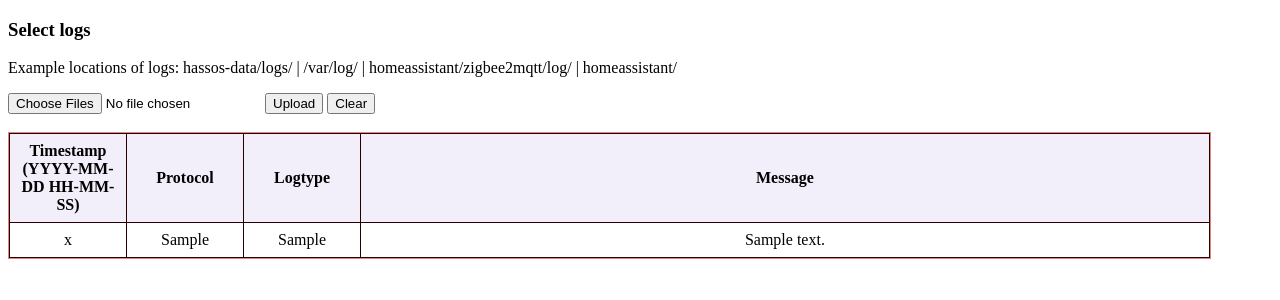
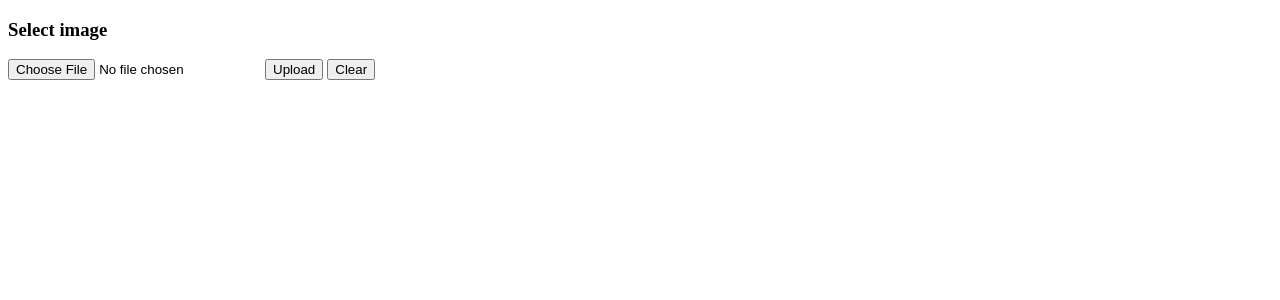
Before and after one commit to antonkook/LogHAnalyzer, a Flask app: page / in a window 1280 px wide. Shown: the top 300 px of the page. Run offline with Flask 3, Linux system fonts and the light colour scheme; tables that the repository leaves empty hold one stand-in row (values such as "Sample post").

Commit message:
removing old stuff

```diff
--- a/app.py
+++ b/app.py
@@ -2,6 +2,10 @@ import os
 import magic
 from flask import Flask, render_template, request, redirect
 from flask_sqlalchemy import SQLAlchemy
+
+# TODO will need
+# with open("image", "rb") as f:
+#     data = f.read(4096)
 
 # app
 app = Flask(__name__)
@@ -12,203 +16,205 @@ db = SQLAlchemy(app)
 
 # directories
 UPLOAD_DIR = "uploads"
-JOURNAL_DIR = "journals"
-CONFIG_DIR = "config"
+# JOURNAL_DIR = "journals"
+# CONFIG_DIR = "config"
 
 # mime types
-JOURNAL_TYPE = 'application/x-linux-journal'
+# JOURNAL_TYPE = 'application/x-linux-journal'
 
 # constants
-MIN_PARTS_JOURNAL = 8
-MIN_PARTS_LOG = 3
-NETWORK_KEY_OFFSET = 16
-EXT_PAN_ID_OFFSET = 8
+# MIN_PARTS_JOURNAL = 8
+# MIN_PARTS_LOG = 3
+# NETWORK_KEY_OFFSET = 16
+# EXT_PAN_ID_OFFSET = 8
 
 
 ### database models
-class LogEntry(db.Model):
-    __tablename__ = "log_entries"
-    id = db.Column(db.Integer, primary_key=True)
-    timestamp = db.Column(db.String)
-    protocol = db.Column(db.String)
-    logtype = db.Column(db.String)
-    message = db.Column(db.String)
+# class LogEntry(db.Model):
+#     __tablename__ = "log_entries"
+#     id = db.Column(db.Integer, primary_key=True)
+#     timestamp = db.Column(db.String)
+#     protocol = db.Column(db.String)
+#     logtype = db.Column(db.String)
+#     message = db.Column(db.String)
 
 
-class ConfigEntry(db.Model):
-    __tablename__ = "config_entries"
-    id = db.Column(db.Integer, primary_key=True)
-    filename = db.Column(db.String)
-    infotype = db.Column(db.String)
-    value = db.Column(db.String)
+# class ConfigEntry(db.Model):
+#     __tablename__ = "config_entries"
+#     id = db.Column(db.Integer, primary_key=True)
+#     filename = db.Column(db.String)
+#     infotype = db.Column(db.String)
+#     value = db.Column(db.String)
 
 
 ### web
 @app.route("/", methods=['GET'])
 def index():
     # fetch all uploaded log entries and render
-    log_entries = LogEntry.query.order_by(LogEntry.timestamp).all()
-    config_entries = ConfigEntry.query.order_by(ConfigEntry.infotype).all()
-    return render_template("index.html", log_entries=log_entries, config_entries=config_entries)
+    # log_entries = LogEntry.query.order_by(LogEntry.timestamp).all()
+    # config_entries = ConfigEntry.query.order_by(ConfigEntry.infotype).all()
+    return render_template("index.html")
+    # return render_template("index.html", log_entries=log_entries, config_entries=config_entries)
 
 
-@app.route("/uploadlogs", methods=['POST'])
-def upload_logs():
+@app.route("/uploadimage", methods=['POST'])
+def upload_image():
     # make sure uploads folder exists and create it if it doesn't
     os.makedirs(UPLOAD_DIR, exist_ok=True)
 
-    is_uploaded: bool = False
-    filetype: str = None
+    # is_uploaded: bool = False
+    # filetype: str = None
 
     # retrieve uploaded files
-    uploaded_files = request.files.getlist("logfiles")
+    uploaded_file = request.files.get("image")
+    #uploaded_files = request.files.getlist("image")
 
-    for f in uploaded_files:
-        is_uploaded = True
+    # for f in uploaded_files:
+    # is_uploaded = True
 
-        # secure file
-        rel_path = f.filename
-        safe_path = os.path.normpath(rel_path)
+    # secure file
+    # rel_path = f.filename
+    # safe_path = os.path.normpath(rel_path)
 
-        # prevent directory traversal attacks
-        if safe_path in (".", "..") or not f.filename:
-            continue
+    # # prevent directory traversal attacks
+    # if safe_path in (".", "..") or not f.filename:
+    #     continue
 
-        # save file
-        full_path = os.path.join(UPLOAD_DIR, safe_path)
-        os.makedirs(os.path.dirname(full_path), exist_ok=True)
-        f.save(full_path)
+    # # save file
+    # full_path = os.path.join(UPLOAD_DIR, safe_path)
+    # os.makedirs(os.path.dirname(full_path), exist_ok=True)
+    # f.save(full_path)
 
-        # get filetype
-        filetype = magic.from_file(f'{full_path}', mime = True)
+    # # get filetype
+    # filetype = magic.from_file(f'{full_path}', mime = True)
 
-        # process the journal file using journalctl if journal-file
-        if filetype == JOURNAL_TYPE:
-            os.system(f"journalctl --file={full_path} >> {JOURNAL_DIR}/journal.log")
-        else:
-            os.system(f"cat {full_path} >> {JOURNAL_DIR}/journal.log")
+    # process the journal file using journalctl if journal-file
+    # if filetype == JOURNAL_TYPE:
+    #     os.system(f"journalctl --file={full_path} >> {JOURNAL_DIR}/journal.log")
+    # else:
+    #     os.system(f"cat {full_path} >> {JOURNAL_DIR}/journal.log")
 
     # create database entries y
-    if is_uploaded:
-        create_log_entries(filetype)
-        remove_journal()
+    # if is_uploaded:
+    #     create_log_entries(filetype)
+    #     remove_journal()
 
     return redirect('/')
 
 
-@app.route("/clearlogs", methods=['GET'])
+@app.route("/clear", methods=['GET'])
 def remove_db_entries():
-    with app.app_context():
-            db.session.query(LogEntry).delete()
-            db.session.commit()
+    # with app.app_context():
+    #         db.session.query(LogEntry).delete()
+    #         db.session.commit()
     return redirect('/')
 
 
-@app.route("/uploadconfigfiles", methods=['POST'])
-def upload_config_files():
-    # make sure uploads folder exists and create it if it doesn't
-    os.makedirs(UPLOAD_DIR, exist_ok=True)
+# @app.route("/uploadconfigfiles", methods=['POST'])
+# def upload_config_files():
+#     # make sure uploads folder exists and create it if it doesn't
+#     os.makedirs(UPLOAD_DIR, exist_ok=True)
 
-    # retrieve uploaded files
-    f = request.files.get("configfiles")
+#     # retrieve uploaded files
+#     f = request.files.get("configfiles")
 
-    if f:
+#     if f:
 
-        # secure file
-        rel_path = f.filename
-        safe_path = os.path.normpath(rel_path)
+#         # secure file
+#         rel_path = f.filename
+#         safe_path = os.path.normpath(rel_path)
 
-        # prevent directory traversal attacks
-        if safe_path in (".", "..") or not f.filename:
-            return redirect('/')
+#         # prevent directory traversal attacks
+#         if safe_path in (".", "..") or not f.filename:
+#             return redirect('/')
 
-         # save file
-        full_path = os.path.join(UPLOAD_DIR, safe_path)
-        os.makedirs(os.path.dirname(full_path), exist_ok=True)
-        f.save(full_path)
+#          # save file
+#         full_path = os.path.join(UPLOAD_DIR, safe_path)
+#         os.makedirs(os.path.dirname(full_path), exist_ok=True)
+#         f.save(full_path)
 
-        # TODO consider removing and use the filepath instead? (as parameter)
-        os.system(f"cat {full_path} >> {CONFIG_DIR}/config.log")
+#         # TODO consider removing and use the filepath instead? (as parameter)
+#         os.system(f"cat {full_path} >> {CONFIG_DIR}/config.log")
 
-        # create database entries
-        # create_config_entries(f.filename)
-        # remove_config()
+#         # create database entries
+#         # create_config_entries(f.filename)
+#         # remove_config()
 
-    return redirect('/')
+#     return redirect('/')
 
 
-@app.route("/clearconfigfiles", methods=['GET'])
-def clear_config_files():
-    with app.app_context():
-            db.session.query(ConfigEntry).delete()
-            db.session.commit()
-    return redirect('/')
+# @app.route("/clearconfigfiles", methods=['GET'])
+# def clear_config_files():
+#     with app.app_context():
+#             db.session.query(ConfigEntry).delete()
+#             db.session.commit()
+#     return redirect('/')
 
 
-def create_log_entries(filetype):
-    journal_log_path = os.path.join(JOURNAL_DIR, "journal.log")
-    with open(journal_log_path, 'r') as f:
-        for line in f:
-            # declare variables
-            timestamp: str = None
-            protocol: str = None
-            logtype: str = None
-            message: str = None
+# def create_log_entries(filetype):
+#     journal_log_path = os.path.join(JOURNAL_DIR, "journal.log")
+#     with open(journal_log_path, 'r') as f:
+#         for line in f:
+#             # declare variables
+#             timestamp: str = None
+#             protocol: str = None
+#             logtype: str = None
+#             message: str = None
 
-            # split line into parts
-            parts = line.split()
+#             # split line into parts
+#             parts = line.split()
 
-            # filter out unneeded logs
-            if filetype == JOURNAL_TYPE:
-                # skip if malformed
-                if len(parts) < MIN_PARTS_JOURNAL:
-                    continue
-                match_words = ["audit", "kernel", "hass", "homeassistant", "fstrim", "systemd", "mosquitto", "rauc", "config", "vscode"]
-                to_match = parts[4]
-                if any(word in to_match.lower() for word in match_words):
-                    continue
-            else:
-                if len(parts) < MIN_PARTS_LOG:
-                    continue
+#             # filter out unneeded logs
+#             if filetype == JOURNAL_TYPE:
+#                 # skip if malformed
+#                 if len(parts) < MIN_PARTS_JOURNAL:
+#                     continue
+#                 match_words = ["audit", "kernel", "hass", "homeassistant", "fstrim", "systemd", "mosquitto", "rauc", "config", "vscode"]
+#                 to_match = parts[4]
+#                 if any(word in to_match.lower() for word in match_words):
+#                     continue
+#             else:
+#                 if len(parts) < MIN_PARTS_LOG:
+#                     continue
 
-            # get the protocol
-            protocol = handle_protocol(parts)
+#             # get the protocol
+#             protocol = handle_protocol(parts)
 
-             # extract logtype and message
-            logtype, message = handle_logtype_and_message(parts)
+#              # extract logtype and message
+#             logtype, message = handle_logtype_and_message(parts)
 
-            # find out timestamp format
-            if protocol == "ring-mqtt":
-                timestamp = handle_timestamp_ring(parts)
-            elif filetype == JOURNAL_TYPE:
-                timestamp = handle_timestamp_journal(parts)
-            # elif protocol == "Zigbee2MQTT":
-            #     timestamp = handle_z2m()
-            # elif protocol == "ZHA":
-            #     timestamp = handle_zha()
-            # elif protocol == "Z-Wave":
-            #     timestamp = handle_zwave()
-            # elif protocol == "Thread":
-            #     timestamp = handle_thread()
-            else:
-                timestamp = handle_timestamp(parts)
+#             # find out timestamp format
+#             if protocol == "ring-mqtt":
+#                 timestamp = handle_timestamp_ring(parts)
+#             elif filetype == JOURNAL_TYPE:
+#                 timestamp = handle_timestamp_journal(parts)
+#             # elif protocol == "Zigbee2MQTT":
+#             #     timestamp = handle_z2m()
+#             # elif protocol == "ZHA":
+#             #     timestamp = handle_zha()
+#             # elif protocol == "Z-Wave":
+#             #     timestamp = handle_zwave()
+#             # elif protocol == "Thread":
+#             #     timestamp = handle_thread()
+#             else:
+#                 timestamp = handle_timestamp(parts)
 
-            if timestamp == None:
-                continue
+#             if timestamp == None:
+#                 continue
 
-            if protocol == "Zigbee2MQTT":
-                message = format_z2m_message(message)
+#             if protocol == "Zigbee2MQTT":
+#                 message = format_z2m_message(message)
 
-            # create and add log entry to database
-            log_entry = LogEntry(
-                timestamp=timestamp,
-                protocol=protocol,
-                logtype=logtype,
-                message=message
-            )
-            db.session.add(log_entry)
+#             # create and add log entry to database
+#             log_entry = LogEntry(
+#                 timestamp=timestamp,
+#                 protocol=protocol,
+#                 logtype=logtype,
+#                 message=message
+#             )
+#             db.session.add(log_entry)
 
-    db.session.commit()
+#     db.session.commit()
 
 
 # def create_config_entries(filename):
@@ -223,96 +229,96 @@ def create_log_entries(filetype):
 
 
 ### Handle timestamp
-def handle_timestamp_journal(parts):
-    timestamp = " ".join(parts[5:7])
-    timestamp = remove_special_chars(timestamp, '[', ']')
-    return timestamp
+# def handle_timestamp_journal(parts):
+#     timestamp = " ".join(parts[5:7])
+#     timestamp = remove_special_chars(timestamp, '[', ']')
+#     return timestamp
 
 
-def handle_timestamp_ring(parts):
-    timestamp = parts[5]
+# def handle_timestamp_ring(parts):
+#     timestamp = parts[5]
 
-    # split timestamp appart
-    datetime = timestamp.split('T')
+#     # split timestamp appart
+#     datetime = timestamp.split('T')
 
-    time = []
-    if len(datetime) > 1:
-        time = datetime[1].split('.')
+#     time = []
+#     if len(datetime) > 1:
+#         time = datetime[1].split('.')
 
-    # rebuild timestamp
-    if len(datetime) > 1 and len(time) > 1:
-        timestamp = " ".join([datetime[0], time[0]])
+#     # rebuild timestamp
+#     if len(datetime) > 1 and len(time) > 1:
+#         timestamp = " ".join([datetime[0], time[0]])
 
-    return timestamp
+#     return timestamp
 
 
-def handle_timestamp(parts):
-    timestamp = " ".join(parts[0:2])
-    timestamp = remove_special_chars(timestamp, '[', ']')
-    return timestamp
+# def handle_timestamp(parts):
+#     timestamp = " ".join(parts[0:2])
+#     timestamp = remove_special_chars(timestamp, '[', ']')
+#     return timestamp
 
 
-### Handle parts of the log
-def handle_protocol(parts):
-    protocol = None
-    match_words = ["z2m", "zh:", "zha", "thread", "zwave", "ring"]
-    for part in parts:
-        for word in match_words:
-            if word in part:
-                protocol = word
-                break
+# ### Handle parts of the log
+# def handle_protocol(parts):
+#     protocol = None
+#     match_words = ["z2m", "zh:", "zha", "thread", "zwave", "ring"]
+#     for part in parts:
+#         for word in match_words:
+#             if word in part:
+#                 protocol = word
+#                 break
 
-    match protocol:
-        case "z2m":
-            return "Zigbee2MQTT"
-        case "zh:":
-            return "Zigbee2MQTT"
-        case "zha":
-            return "ZHA"
-        case "thread":
-            return "Thread"
-        case "zwave":
-            return "Z-Wave"
-        case "ring":
-            return "ring-mqtt"
-        case _:
-            return "unknown"
+#     match protocol:
+#         case "z2m":
+#             return "Zigbee2MQTT"
+#         case "zh:":
+#             return "Zigbee2MQTT"
+#         case "zha":
+#             return "ZHA"
+#         case "thread":
+#             return "Thread"
+#         case "zwave":
+#             return "Z-Wave"
+#         case "ring":
+#             return "ring-mqtt"
+#         case _:
+#             return "unknown"
 
 
-def handle_logtype_and_message(parts):
-    logtype: str
-    message: str
-    match_words = ["debug", "info", "warning", "error", "critical"]
+# def handle_logtype_and_message(parts):
+#     logtype: str
+#     message: str
+#     match_words = ["debug", "info", "warning", "error", "critical"]
 
-    for i, part in enumerate(parts):
-        for word in match_words:
-            if word in part.lower():
-                logtype = word
-                message = " ".join(parts[i + 1:])
-                return logtype, message
-    # if no logtype found
-    logtype = "unknown"
-    message = " ".join(parts)
-    return logtype, message
+#     for i, part in enumerate(parts):
+#         for word in match_words:
+#             if word in part.lower():
+#                 logtype = word
+#                 message = " ".join(parts[i + 1:])
+#                 return logtype, message
+#     # if no logtype found
+#     logtype = "unknown"
+#     message = " ".join(parts)
+#     return logtype, message
 
 
-def format_z2m_message(message):
-    parts = message.split()
-    header = " ".join(parts[0:3])
-    if not header == "z2m:mqtt: MQTT publish:":
-        return message
+# def format_z2m_message(message):
+#     parts = message.split()
+#     header = " ".join(parts[0:3])
+#     if not header == "z2m:mqtt: MQTT publish:":
+#         return message
 
-    # search for index where payload starts
-    for i, part in enumerate(parts):
-        if part == "payload":
-            break
+#     # search for index where payload starts
+#     for i, part in enumerate(parts):
+#         if part == "payload":
+#             break
 
-    # rebuild message
-    topic = "Topic: " + " ".join(parts[4:i])
-    payload = "Payload: " + " ".join(parts[i + 1:])
-    message = topic + "<br>" + payload
+#     # rebuild message
+#     topic = "Topic: " + " ".join(parts[4:i])
+#     payload = "Payload: " + " ".join(parts[i + 1:])
+#     message = topic + "<br>" + payload
 
-    return message
+#     return message
 
 
 ### Handle files
@@ -478,37 +484,37 @@ def format_z2m_message(message):
 
 
 ### Helper functions
-def remove_journal():
-    journal_log_path = os.path.join(JOURNAL_DIR, "journal.log")
-    os.system(f"echo '' > {journal_log_path}")
+# def remove_journal():
+#     journal_log_path = os.path.join(JOURNAL_DIR, "journal.log")
+#     os.system(f"echo '' > {journal_log_path}")
 
 
-def remove_config():
-    config_log_path = os.path.join(CONFIG_DIR, "config.log")
-    os.system(f"echo '' > {config_log_path}")
+# def remove_config():
+#     config_log_path = os.path.join(CONFIG_DIR, "config.log")
+#     os.system(f"echo '' > {config_log_path}")
 
 
-def remove_special_chars(to_parse, left, right):
-    if to_parse.startswith(left):
-        to_parse = to_parse.replace(left, '')
-    else:
-        return None
+# def remove_special_chars(to_parse, left, right):
+#     if to_parse.startswith(left):
+#         to_parse = to_parse.replace(left, '')
+#     else:
+#         return None
 
-    if to_parse.endswith(right):
-        to_parse = to_parse.replace(right, '')
-    else:
-        return None
+#     if to_parse.endswith(right):
+#         to_parse = to_parse.replace(right, '')
+#     else:
+#         return None
 
-    return to_parse
+#     return to_parse
 
 
-def convert_to_hex(decimals):
-    hex_list = []
-    for decimal in decimals:
-        decimal = decimal.replace("    - ", "")
-        hex_list.append(hex(int(decimal)))
-        # to_hex += hex(decimal) + " "
-    return " ".join(hex_list)
+# def convert_to_hex(decimals):
+#     hex_list = []
+#     for decimal in decimals:
+#         decimal = decimal.replace("    - ", "")
+#         hex_list.append(hex(int(decimal)))
+#         # to_hex += hex(decimal) + " "
+#     return " ".join(hex_list)
 
 
 if __name__ == "__main__":
--- a/templates/index.html
+++ b/templates/index.html
@@ -6,19 +6,19 @@
 
 {% block body %}
     <div class="content">
-        <h3>Select logs</h3>
-        <p>Example locations of logs: hassos-data/logs/ | /var/log/ | homeassistant/zigbee2mqtt/log/ | homeassistant/</p>
-        <form action="/uploadlogs" method="post" enctype="multipart/form-data">
-            <input type="file" name="logfiles" value="Select logs" multiple>
+        <h3>Select image</h3>
+        <!-- <p>Example locations of logs: hassos-data/logs/ | /var/log/ | homeassistant/zigbee2mqtt/log/ | homeassistant/</p> -->
+        <form action="/uploadimage" method="post" enctype="multipart/form-data">
+            <input type="file" name="image" value="Upload hassos-data image">
             <input type="submit" value="Upload">
-            <input type="button" value="Clear" onclick="window.location.href='/clearlogs'">
+            <input type="button" value="Clear" onclick="window.location.href='/clear'">
         </form>
 
         <br>
 
 
 
-        <div class="log-table">
+        <!-- <div class="log-table">
             <table>
             <tr>
                 <th>Timestamp (YYYY-MM-DD HH-MM-SS)</th>
@@ -38,7 +38,7 @@
                 </tr>
             {% endfor %}
             </table>
-        </div>
+        </div> -->
 
         <br>
 
```
